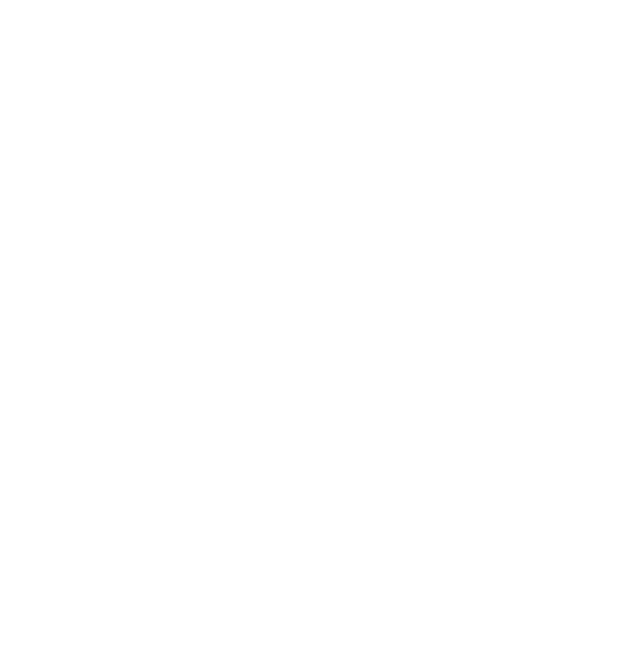
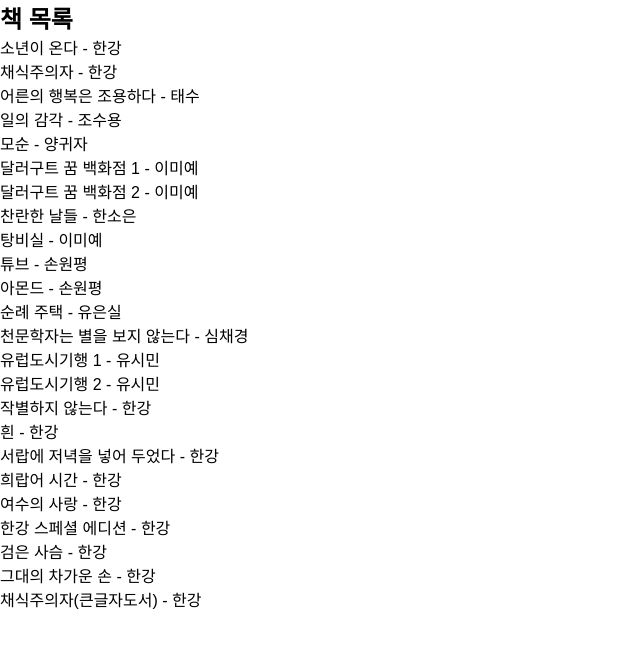
Before and after one commit to ParkSohyunee/web-front-end-assignment, a Next.js app: page / in a window 1280 px wide. Shown: the top 648 px of the page, without its empty margins (0-640 px from the left). Built offline with nearby package versions, Linux system fonts and the light colour scheme.

Commit message:
Feat: 책 목록 조회 API 라우트 구현 및 연동

```diff
--- /dev/null
+++ b/src/app/_components/BooksTable.tsx
@@ -0,0 +1,36 @@
+'use client';
+
+import { useEffect, useState } from 'react';
+
+import { BookType } from '../_lib/types/book';
+
+export default function BooksTable() {
+  const [books, setBooks] = useState<BookType[]>([]);
+
+  useEffect(() => {
+    const fetchData = async () => {
+      try {
+        const response = await fetch('/api/books');
+        const result = await response.json();
+        setBooks(result);
+      } catch (error) {
+        console.error('error:', error);
+      }
+    };
+
+    fetchData();
+  }, []);
+
+  return (
+    <section>
+      <h1>책 목록</h1>
+      <ul>
+        {books?.map((book) => (
+          <li key={book.id}>
+            {book.title} - {book.author}
+          </li>
+        ))}
+      </ul>
+    </section>
+  );
+}
--- /dev/null
+++ b/src/app/_lib/types/book.ts
@@ -0,0 +1,9 @@
+export interface BookType {
+  id: number;
+  title: string;
+  description: string;
+  author: string;
+  price: number;
+  stock: number;
+  totalSales: number;
+}
--- /dev/null
+++ b/src/app/api/books/route.ts
@@ -0,0 +1,13 @@
+import { promises } from 'fs';
+import path from 'path';
+
+export async function GET() {
+  try {
+    const filePath = path.join(process.cwd(), 'data', 'books.json');
+    const data = await promises.readFile(filePath, 'utf-8'); // string
+    const books = JSON.parse(data); // object
+    return Response.json(books);
+  } catch (error) {
+    return new Response(JSON.stringify({ message: '데이터 조회 실패' }), { status: 500 });
+  }
+}
--- a/src/app/page.tsx
+++ b/src/app/page.tsx
@@ -1,3 +1,9 @@
-export default function Home() {
-  return <div></div>;
+import BooksTable from './_components/BooksTable';
+
+export default async function Home() {
+  return (
+    <main>
+      <BooksTable />
+    </main>
+  );
 }
```
